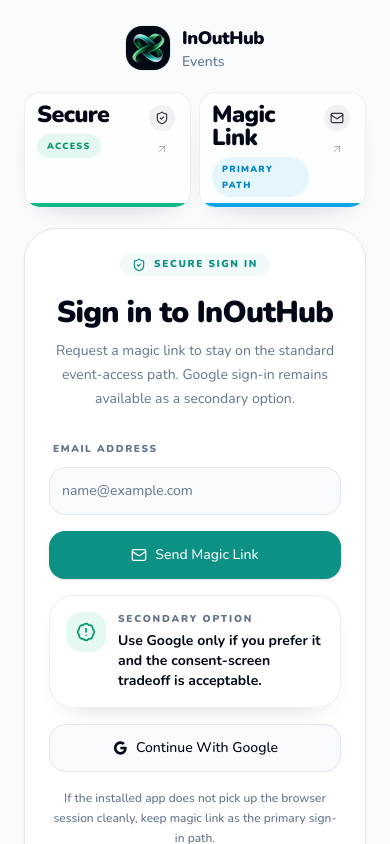
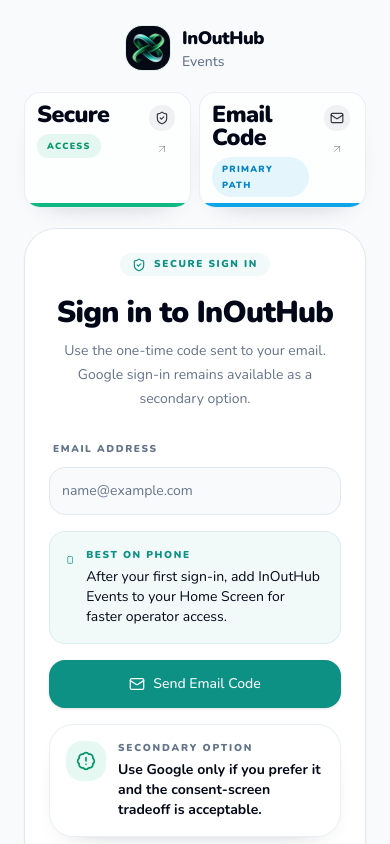
Before and after one commit to vprathy/InOutHub-Events, a React (Vite) app: page /login in a window 390 px wide. Shown: the top 844 px of the page. Built offline with nearby package versions, Linux system fonts and the light colour scheme; no server answers.

Commit message:
Shift mobile auth to email OTP flow

```diff
--- a/src/pages/auth/LoginPage.tsx
+++ b/src/pages/auth/LoginPage.tsx
@@ -1,6 +1,6 @@
 import { useEffect, useMemo, useState } from 'react';
 import { useLocation, useNavigate } from 'react-router-dom';
-import { Loader2, Mail, ShieldCheck } from 'lucide-react';
+import { Loader2, Mail, ShieldCheck, Smartphone } from 'lucide-react';
 import { BrandMark } from '@/components/branding/BrandMark';
 import { Button } from '@/components/ui/Button';
 import { Input } from '@/components/ui/Input';
@@ -10,12 +10,28 @@
 import { rememberMagicLinkRequest } from '@/lib/authTelemetry';
 import { OperationalEmptyResponse, OperationalMetricCard, OperationalResponseCard } from '@/components/ui/OperationalCards';
 
+function isStandaloneDisplayMode() {
+    if (typeof window === 'undefined') return false;
+
+    const standaloneMedia = window.matchMedia?.('(display-mode: standalone)').matches;
+    const standaloneNavigator = 'standalone' in window.navigator && Boolean((window.navigator as Navigator & { standalone?: boolean }).standalone);
+
+    return standaloneMedia || standaloneNavigator;
+}
+
+function isMobileLikeDevice() {
+    if (typeof window === 'undefined') return false;
+    return window.matchMedia?.('(max-width: 768px)').matches ?? false;
+}
+
 export default function LoginPage() {
     const location = useLocation();
     const navigate = useNavigate();
     const { isAuthenticated, isLoading } = useAuth();
     const [email, setEmail] = useState('');
-    const [status, setStatus] = useState<'idle' | 'google-loading' | 'magic-loading' | 'success' | 'error'>('idle');
+    const [otpCode, setOtpCode] = useState('');
+    const [codeRequestedFor, setCodeRequestedFor] = useState<string | null>(null);
+    const [status, setStatus] = useState<'idle' | 'google-loading' | 'code-loading' | 'verify-loading' | 'success' | 'error'>('idle');
     const [errorMessage, setErrorMessage] = useState('');
 
     const nextPath = useMemo(() => {
@@ -23,6 +39,9 @@
         const next = params.get('next');
         return next && next.startsWith('/') ? next : '/';
     }, [location.search]);
+
+    const isStandalone = useMemo(() => isStandaloneDisplayMode(), []);
+    const shouldShowInstallPrompt = useMemo(() => !isStandalone && isMobileLikeDevice(), [isStandalone]);
 
     useEffect(() => {
         if (!isLoading && isAuthenticated) {
@@ -51,28 +70,62 @@
         }
     };
 
-    const handleMagicLink = async (event: React.FormEvent<HTMLFormElement>) => {
+    const handleRequestCode = async (event: React.FormEvent<HTMLFormElement>) => {
         event.preventDefault();
         if (!email.trim()) return;
 
-        setStatus('magic-loading');
+        const normalizedEmail = email.trim().toLowerCase();
+        setStatus('code-loading');
         setErrorMessage('');
 
         const { error } = await supabase.auth.signInWithOtp({
-            email: email.trim(),
+            email: normalizedEmail,
             options: {
+                shouldCreateUser: false,
                 emailRedirectTo: buildLoginRedirectTo(nextPath),
             },
         });
 
         if (error) {
             setStatus('error');
-            setErrorMessage(error.message || 'Could not send magic link.');
+            setErrorMessage(error.message || 'Could not send email code.');
             return;
         }
 
-        rememberMagicLinkRequest(email.trim());
+        rememberMagicLinkRequest(normalizedEmail);
+        setCodeRequestedFor(normalizedEmail);
+        setOtpCode('');
         setStatus('success');
+    };
+
+    const handleVerifyCode = async (event: React.FormEvent<HTMLFormElement>) => {
+        event.preventDefault();
+        if (!codeRequestedFor || otpCode.trim().length < 6) return;
+
+        setStatus('verify-loading');
+        setErrorMessage('');
+
+        const { error } = await supabase.auth.verifyOtp({
+            email: codeRequestedFor,
+            token: otpCode.trim(),
+            type: 'email',
+        });
+
+        if (error) {
+            setStatus('error');
+            setErrorMessage(error.message || 'Could not verify email code.');
+            return;
+        }
+
+        setStatus('idle');
+        navigate(nextPath, { replace: true });
+    };
+
+    const handleUseDifferentEmail = () => {
+        setCodeRequestedFor(null);
+        setOtpCode('');
+        setStatus('idle');
+        setErrorMessage('');
     };
 
     return (
@@ -84,7 +137,7 @@
 
                 <div className="grid grid-cols-2 gap-2">
                     <OperationalMetricCard label="Access" value="Secure" icon={ShieldCheck} tone="good" />
-                    <OperationalMetricCard label="Primary Path" value="Magic Link" icon={Mail} tone="info" />
+                    <OperationalMetricCard label="Primary Path" value="Email Code" icon={Mail} tone="info" />
                 </div>
 
                 <div className="rounded-[2rem] border border-border bg-card p-6 shadow-sm">
@@ -96,13 +149,14 @@
                         <div className="space-y-2">
                             <h1 className="text-3xl font-black tracking-tight text-foreground">Sign in to InOutHub</h1>
                             <p className="text-sm leading-6 text-muted-foreground">
-                                Request a magic link to stay on the standard event-access path. Google sign-in remains available as a secondary option.
+                                Use the one-time code sent to your email. Google sign-in remains available as a secondary option.
                             </p>
                         </div>
                     </div>
 
                     <div className="mt-6 space-y-4">
-                        <form className="space-y-4" onSubmit={handleMagicLink}>
+                        {!codeRequestedFor ? (
+                            <form className="space-y-4" onSubmit={handleRequestCode}>
                                 <div className="space-y-2">
                                     <label className="ml-1 text-[10px] font-black uppercase tracking-[0.16em] text-muted-foreground">
                                         Email Address
@@ -119,14 +173,6 @@
                                     />
                                 </div>
 
-                            {status === 'success' ? (
-                                <OperationalResponseCard
-                                    label="Magic Link Sent"
-                                    detail="Check your email and open the link on this device to continue."
-                                    tone="good"
-                                />
-                            ) : null}
-
                                 {status === 'error' ? (
                                     <OperationalResponseCard
                                         label="Sign-In Error"
@@ -135,25 +181,96 @@
                                     />
                                 ) : null}
 
-                            <Button type="submit" className="h-12 w-full rounded-2xl" disabled={status === 'google-loading' || status === 'magic-loading'}>
-                                {status === 'magic-loading' ? <Loader2 className="mr-2 h-4 w-4 animate-spin" /> : <Mail className="mr-2 h-4 w-4" />}
-                                Send Magic Link
+                                {shouldShowInstallPrompt ? (
+                                    <div className="rounded-2xl border border-primary/10 bg-primary/5 p-4 text-left">
+                                        <div className="flex items-start gap-3">
+                                            <Smartphone className="mt-0.5 h-5 w-5 text-primary" />
+                                            <div className="space-y-1">
+                                                <p className="text-[10px] font-black uppercase tracking-[0.16em] text-primary">Best On Phone</p>
+                                                <p className="text-sm text-foreground">
+                                                    After your first sign-in, add InOutHub Events to your Home Screen for faster operator access.
+                                                </p>
+                                            </div>
+                                        </div>
+                                    </div>
+                                ) : null}
+
+                                <Button type="submit" className="h-12 w-full rounded-2xl" disabled={status === 'google-loading' || status === 'code-loading' || status === 'verify-loading'}>
+                                    {status === 'code-loading' ? <Loader2 className="mr-2 h-4 w-4 animate-spin" /> : <Mail className="mr-2 h-4 w-4" />}
+                                    Send Email Code
                                 </Button>
                             </form>
+                        ) : (
+                            <form className="space-y-4" onSubmit={handleVerifyCode}>
+                                <OperationalResponseCard
+                                    label="Email Code Sent"
+                                    detail={`Enter the 6-digit code sent to ${codeRequestedFor}.`}
+                                    tone="good"
+                                />
+
+                                <div className="space-y-2">
+                                    <label className="ml-1 text-[10px] font-black uppercase tracking-[0.16em] text-muted-foreground">
+                                        One-Time Code
+                                    </label>
+                                    <Input
+                                        type="text"
+                                        autoComplete="one-time-code"
+                                        inputMode="numeric"
+                                        pattern="[0-9]*"
+                                        placeholder="123456"
+                                        value={otpCode}
+                                        onChange={(event) => setOtpCode(event.target.value.replace(/\D/g, '').slice(0, 6))}
+                                        className="h-12 rounded-2xl text-center text-lg tracking-[0.35em]"
+                                        required
+                                    />
+                                </div>
+
+                                {shouldShowInstallPrompt ? (
+                                    <div className="rounded-2xl border border-primary/10 bg-primary/5 p-4 text-left">
+                                        <div className="flex items-start gap-3">
+                                            <Smartphone className="mt-0.5 h-5 w-5 text-primary" />
+                                            <div className="space-y-1">
+                                                <p className="text-[10px] font-black uppercase tracking-[0.16em] text-primary">Home Screen App</p>
+                                                <p className="text-sm text-foreground">
+                                                    Finish sign-in here first. Then add InOutHub Events to your Home Screen if you want the installed app.
+                                                </p>
+                                            </div>
+                                        </div>
+                                    </div>
+                                ) : null}
+
+                                {status === 'error' ? (
+                                    <OperationalResponseCard
+                                        label="Code Error"
+                                        detail={errorMessage}
+                                        tone="critical"
+                                    />
+                                ) : null}
+
+                                <Button type="submit" className="h-12 w-full rounded-2xl" disabled={status === 'google-loading' || status === 'code-loading' || status === 'verify-loading' || otpCode.trim().length < 6}>
+                                    {status === 'verify-loading' ? <Loader2 className="mr-2 h-4 w-4 animate-spin" /> : <ShieldCheck className="mr-2 h-4 w-4" />}
+                                    Verify Code
+                                </Button>
+
+                                <Button type="button" variant="outline" className="h-12 w-full rounded-2xl" onClick={handleUseDifferentEmail} disabled={status === 'verify-loading'}>
+                                    Use Different Email
+                                </Button>
+                            </form>
+                        )}
 
                         <OperationalEmptyResponse
                             title="Secondary Option"
                             detail="Use Google only if you prefer it and the consent-screen tradeoff is acceptable."
                         />
 
-                        <Button type="button" variant="outline" className="h-12 w-full rounded-2xl" onClick={handleGoogleSignIn} disabled={status === 'google-loading' || status === 'magic-loading'}>
+                        <Button type="button" variant="outline" className="h-12 w-full rounded-2xl" onClick={handleGoogleSignIn} disabled={status === 'google-loading' || status === 'code-loading' || status === 'verify-loading'}>
                             {status === 'google-loading' ? <Loader2 className="mr-2 h-4 w-4 animate-spin" /> : <svg viewBox="0 0 24 24" className="mr-2 h-4 w-4 fill-current" aria-hidden="true"><path d="M21.805 10.023h-9.18v3.955h5.27c-.227 1.27-.907 2.347-1.93 3.067v2.547h3.12c1.827-1.683 2.88-4.16 2.88-7.102 0-.663-.06-1.3-.16-1.927Z"/><path d="M12.625 22c2.61 0 4.8-.865 6.4-2.408l-3.12-2.547c-.866.58-1.974.923-3.28.923-2.52 0-4.654-1.703-5.417-3.99H4.003v2.628A9.67 9.67 0 0 0 12.625 22Z"/><path d="M7.208 13.978A5.8 5.8 0 0 1 6.905 12c0-.687.12-1.35.303-1.978V7.394H4.003A9.67 9.67 0 0 0 2.94 12c0 1.56.373 3.037 1.063 4.606l3.205-2.628Z"/><path d="M12.625 6.032c1.42 0 2.694.487 3.697 1.443l2.773-2.773C17.42 3.14 15.236 2 12.625 2a9.67 9.67 0 0 0-8.622 5.394l3.205 2.628c.763-2.287 2.897-3.99 5.417-3.99Z"/></svg>}
                             Continue With Google
                         </Button>
                     </div>
 
                     <p className="mt-4 text-center text-xs font-medium leading-5 text-muted-foreground">
-                        If the installed app does not pick up the browser session cleanly, keep magic link as the primary sign-in path.
+                        Email code is the primary phone-friendly sign-in path. Use Google only when you want the browser flow instead.
                     </p>
                     <p className="mt-2 text-center text-xs font-medium leading-5 text-muted-foreground">
                         Don't have access yet? Contact your organization or event admin to complete access setup.
```
Also changed, not shown: src/components/ui/SplashScreen.tsx (+6 -3 lines), src/pages/auth/AuthCompletePage.tsx (+3 -6 lines). Lines whose indentation alone changed are shown as unchanged.
